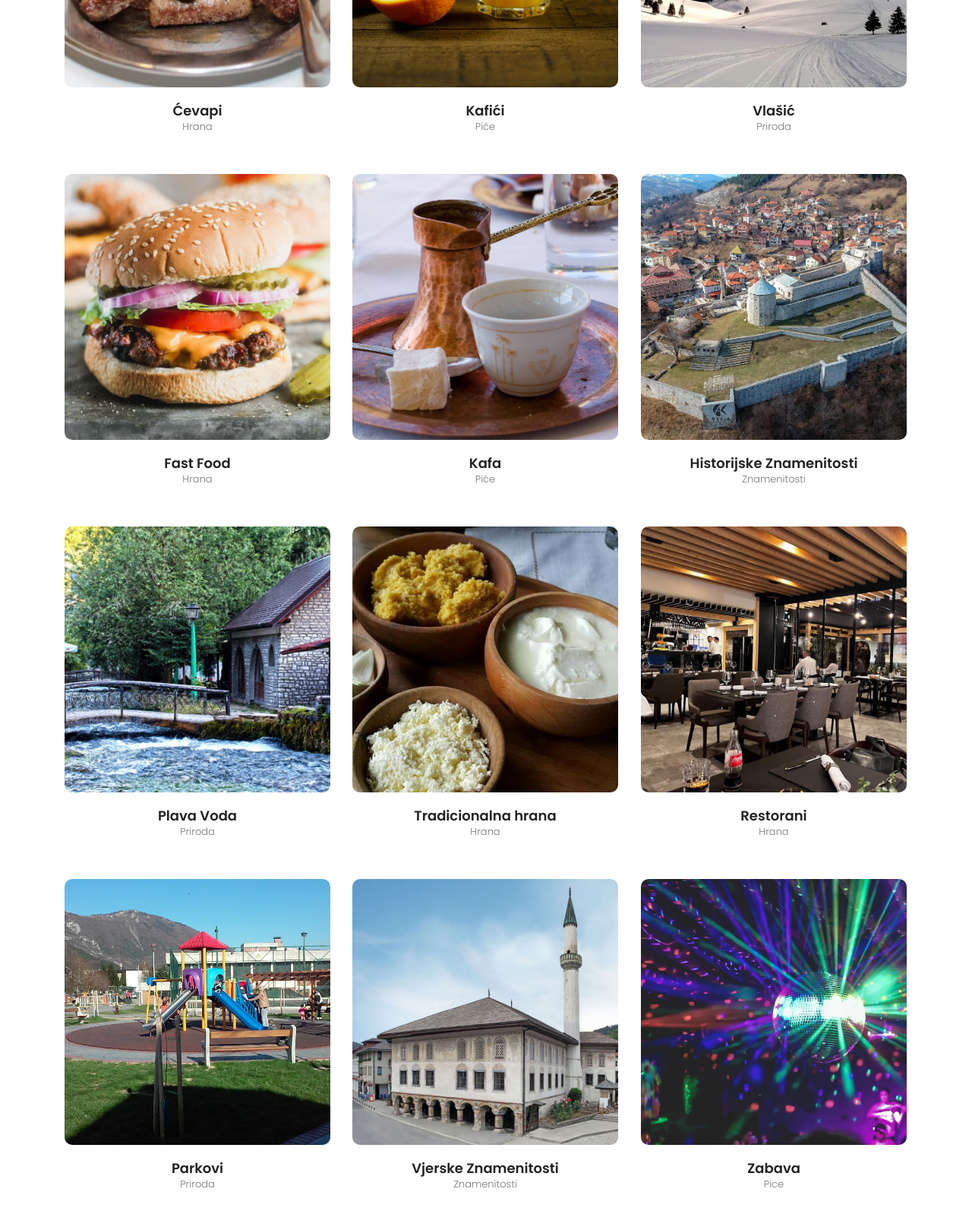
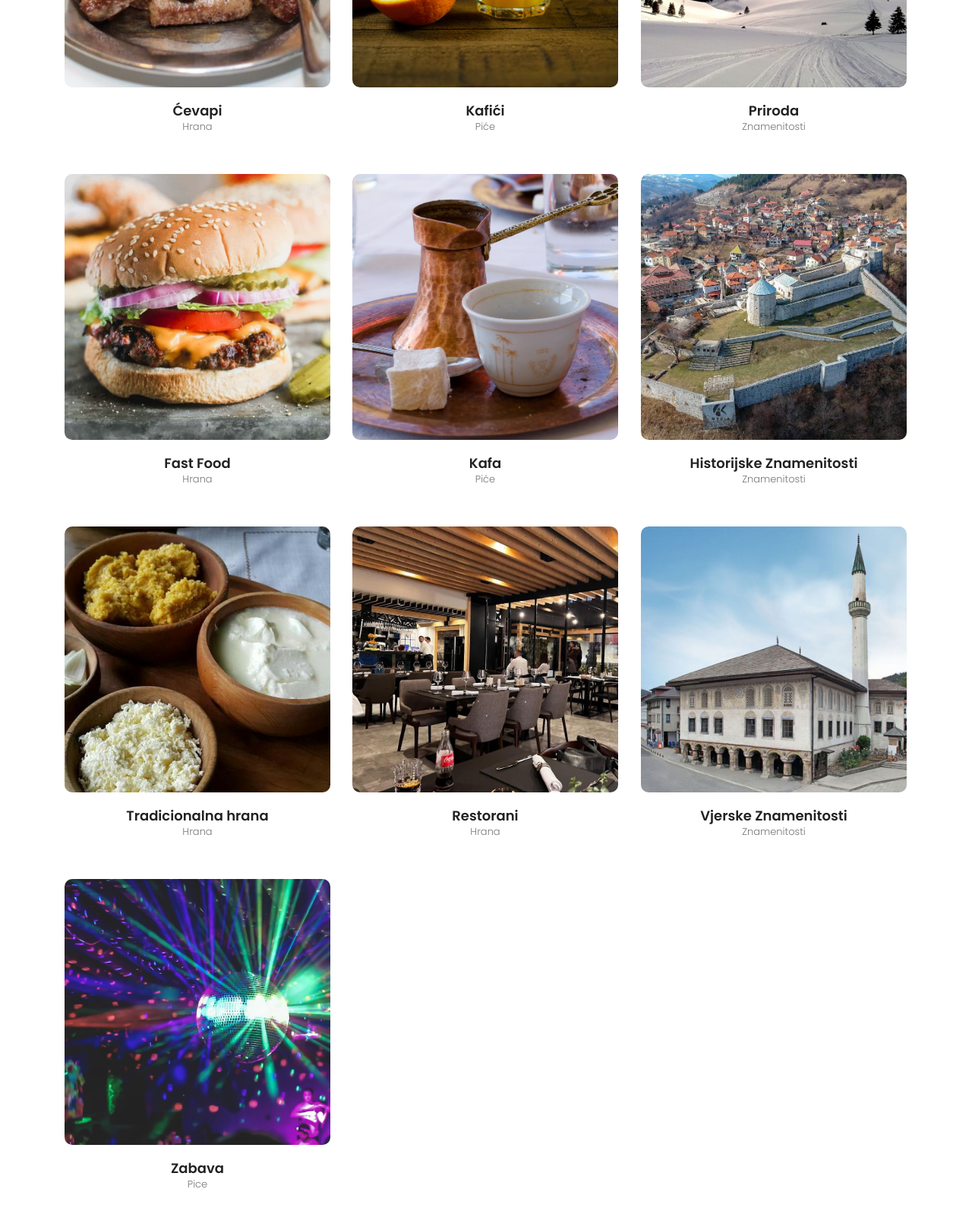
Before and after one commit to soft1c/Visit-Travnik, a website: page public/index.html in a window 1280 px wide. Shown: the part 1400-2994 px from the top of the page at 76% size. Drawn offline with nearby package versions, Linux system fonts and the light colour scheme; no server answers.

Commit message:
Izmjena ponuda

```diff
--- a/public/index.html
+++ b/public/index.html
@@ -83,7 +83,6 @@
 				        <li  data-filter=".hrana">Hrana</li>
 				        <li  data-filter=".pice">Piće</li>
 				        <li  data-filter=".znamenitosti">Znamenitosti</li>
-				        <li  data-filter=".priroda">Priroda</li>
 
 				      </ul>
 				    </div>
@@ -108,12 +107,12 @@
 				            </div>
 				          </div>
 				        </div>
-				        <div class="single-portfolio col-sm-4 all priroda">
+				        <div class="single-portfolio col-sm-4 all znamenitosti">
 				          <div class="item" onclick="toggleSelection(this)">
 				            <img src="img/vlasic.jpg" alt="Work 1">
 				            <div class="p-inner">
-				              <h4>Vlašić</h4>
-				              <div class="cat">Priroda</div>
+				              <h4>Priroda</h4>
+				              <div class="cat">Znamenitosti</div>
 				            </div>
 				          </div>
 				        </div>
@@ -145,15 +144,7 @@
 				            </div>
 				          </div>
 				        </div>
-				        <div class="single-portfolio col-sm-4 all priroda">
-				          <div class="item" onclick="toggleSelection(this)">
-				            <img src="img/plava_voda.jpg" alt="Work 1">
-				            <div class="p-inner">
-				              <h4>Plava Voda</h4>
-				              <div class="cat">Priroda</div>
-				            </div>
-				          </div>
-				        </div>
+
 				        <div class="single-portfolio col-sm-4 all hrana">
 				          <div class="item" onclick="toggleSelection(this)">
 				            <img src="img/tradicionalno.jpg" alt="Work 1">
@@ -173,15 +164,6 @@
 				          </div>
 				        </div>
 
-				        <div class="single-portfolio col-sm-4 all priroda">
-				          <div class="item" onclick="toggleSelection(this)">
-				            <img src="img/park.jpg" alt="Work 1">
-				            <div class="p-inner">
-				              <h4>Parkovi</h4>
-				              <div class="cat">Priroda</div>
-				            </div>
-				          </div>
-				        </div>
 						  <div class="single-portfolio col-sm-4 all znamenitosti">
 							  <div class="item" onclick="toggleSelection(this)">
 								  <img src="img/sarena_dzamija.jpg" alt="Work 1">
```
